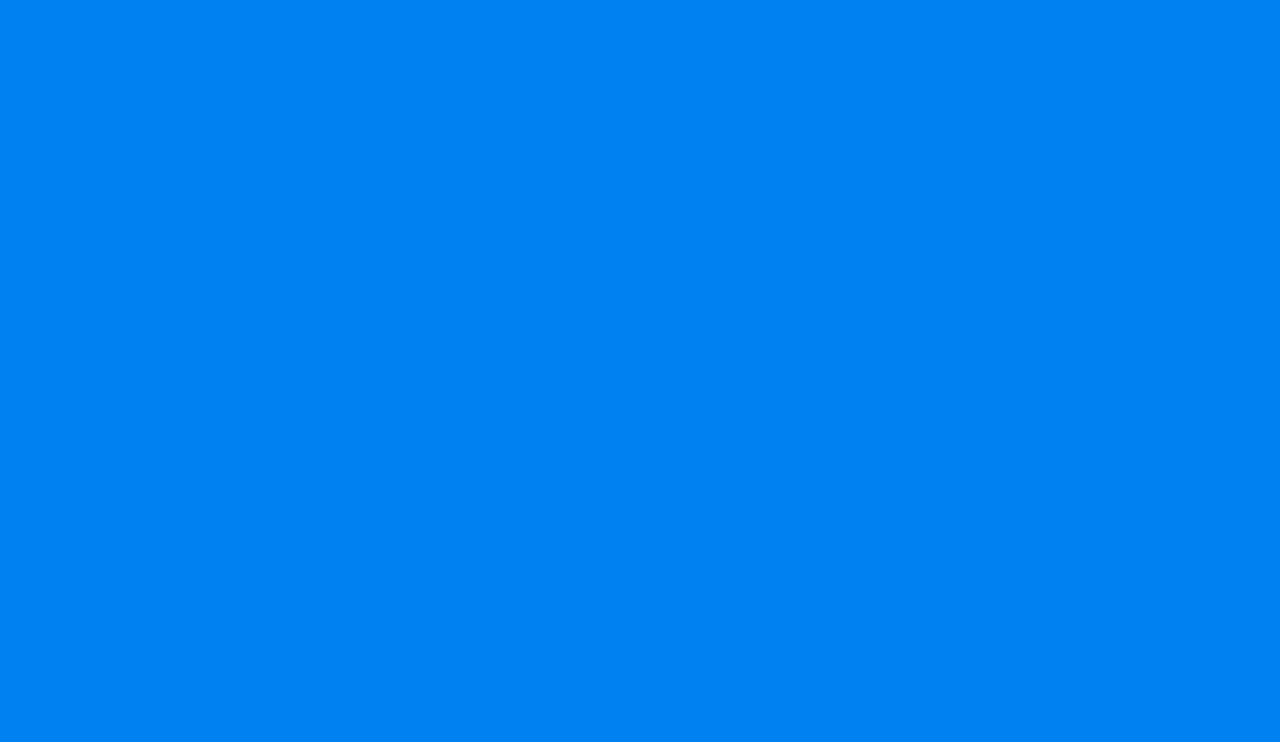
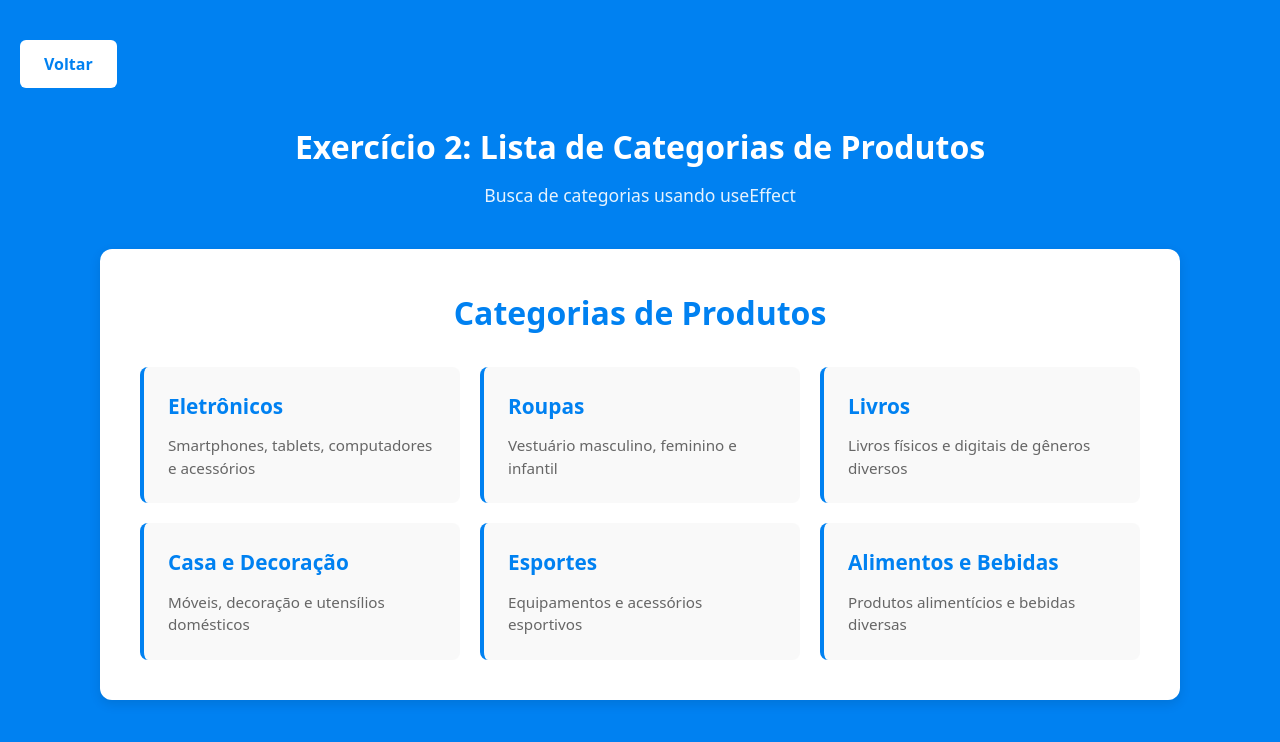
Before and after one commit to thiagoperest/desenvolvimento-react-DR4_TP2, a React (Vite) app: page /exercicio-2 in a window 1280 px wide. Before the commit this address had no page. Shown: the top 742 px of the page. Built offline with nearby package versions, Linux system fonts and the light colour scheme.

Commit message:
feat: add exercício 2

```diff
--- /dev/null
+++ b/public/categorias.json
@@ -0,0 +1,34 @@
+{
+  "categorias": [
+    {
+      "id": 1,
+      "nome": "Eletrônicos",
+      "descricao": "Smartphones, tablets, computadores e acessórios"
+    },
+    {
+      "id": 2,
+      "nome": "Roupas",
+      "descricao": "Vestuário masculino, feminino e infantil"
+    },
+    {
+      "id": 3,
+      "nome": "Livros",
+      "descricao": "Livros físicos e digitais de gêneros diversos"
+    },
+    {
+      "id": 4,
+      "nome": "Casa e Decoração",
+      "descricao": "Móveis, decoração e utensílios domésticos"
+    },
+    {
+      "id": 5,
+      "nome": "Esportes",
+      "descricao": "Equipamentos e acessórios esportivos"
+    },
+    {
+      "id": 6,
+      "nome": "Alimentos e Bebidas",
+      "descricao": "Produtos alimentícios e bebidas diversas"
+    }
+  ]
+}
--- /dev/null
+++ b/src/components/FetchCategorias.css
@@ -0,0 +1,67 @@
+.categorias-container {
+  background: white;
+  padding: 40px;
+  border-radius: 12px;
+  box-shadow: 0 4px 12px rgba(0, 0, 0, 0.1);
+  max-width: 1000px;
+  margin: 0 auto;
+}
+
+.categorias-container h2 {
+  margin: 0 0 30px 0;
+  color: #0081f1;
+  text-align: center;
+  font-size: 2rem;
+}
+
+.categorias-grid {
+  display: grid;
+  grid-template-columns: repeat(auto-fit, minmax(280px, 1fr));
+  gap: 20px;
+}
+
+.categoria-card {
+  background: #f9f9f9;
+  padding: 24px;
+  border-radius: 8px;
+  border-left: 4px solid #0081f1;
+  transition: transform 0.3s ease, box-shadow 0.3s ease;
+}
+
+.categoria-card:hover {
+  transform: translateY(-4px);
+  box-shadow: 0 6px 16px rgba(0, 129, 241, 0.2);
+}
+
+.categoria-card h3 {
+  margin: 0 0 12px 0;
+  color: #0081f1;
+  font-size: 1.3rem;
+}
+
+.categoria-card p {
+  margin: 0;
+  color: #666;
+  font-size: 0.95rem;
+  line-height: 1.5;
+}
+
+.loading,
+.error {
+  text-align: center;
+  padding: 40px;
+  background: white;
+  border-radius: 12px;
+  font-size: 1.2rem;
+  max-width: 500px;
+  margin: 0 auto;
+}
+
+.loading {
+  color: #0081f1;
+}
+
+.error {
+  color: #e74c3c;
+  border-left: 4px solid #e74c3c;
+}
--- /dev/null
+++ b/src/components/FetchCategorias.jsx
@@ -0,0 +1,48 @@
+import { useState, useEffect } from 'react'
+import './FetchCategorias.css'
+
+export default function FetchCategorias() {
+  const [categorias, setCategorias] = useState([])
+  const [loading, setLoading] = useState(true)
+  const [error, setError] = useState(null)
+
+  useEffect(() => {
+    fetch('/categorias.json')
+      .then(response => {
+        if (!response.ok) {
+          throw new Error('Erro ao carregar categorias')
+        }
+        return response.json()
+      })
+      .then(data => {
+        setCategorias(data.categorias)
+        setLoading(false)
+      })
+      .catch(err => {
+        setError(err.message)
+        setLoading(false)
+      })
+  }, [])
+
+  if (loading) {
+    return <div className="loading">Carregando categorias...</div>
+  }
+
+  if (error) {
+    return <div className="error">Erro: {error}</div>
+  }
+
+  return (
+    <div className="categorias-container">
+      <h2>Categorias de Produtos</h2>
+      <div className="categorias-grid">
+        {categorias.map((categoria) => (
+          <div key={categoria.id} className="categoria-card">
+            <h3>{categoria.nome}</h3>
+            <p>{categoria.descricao}</p>
+          </div>
+        ))}
+      </div>
+    </div>
+  )
+}
--- /dev/null
+++ b/src/pages/Exercicio2.css
@@ -0,0 +1,27 @@
+.exercicio-container {
+  background-color: #0081f1;
+  min-height: 100vh;
+  padding: 40px 20px;
+}
+
+.header {
+  text-align: center;
+  margin-bottom: 40px;
+}
+
+.header h1 {
+  font-size: 2rem;
+  color: white;
+  margin-bottom: 10px;
+}
+
+.header p {
+  font-size: 1.1rem;
+  color: white;
+  opacity: 0.9;
+}
+
+.exercicio-content {
+  max-width: 1200px;
+  margin: 0 auto;
+}
--- /dev/null
+++ b/src/pages/Exercicio2.jsx
@@ -0,0 +1,19 @@
+import BotaoVoltar from '../components/BotaoVoltar'
+import FetchCategorias from '../components/FetchCategorias'
+import './Exercicio2.css'
+
+export default function Exercicio2() {
+  return (
+    <div className="exercicio-container">
+      <BotaoVoltar />
+      <div className="header">
+        <h1>Exercício 2: Lista de Categorias de Produtos</h1>
+        <p>Busca de categorias usando useEffect</p>
+      </div>
+
+      <div className="exercicio-content">
+        <FetchCategorias />
+      </div>
+    </div>
+  )
+}
--- a/src/pages/Home.jsx
+++ b/src/pages/Home.jsx
@@ -8,6 +8,12 @@ export default function Home() {
       titulo: 'Formulário de Login Simples',
       descricao: 'Formulário de login usando useState com um único objeto',
       rota: '/exercicio-1'
+    },
+    {
+      id: 2,
+      titulo: 'Lista de Categorias de Produtos',
+      descricao: 'Busca de categorias usando useEffect',
+      rota: '/exercicio-2'
     }
   ]
 
--- a/src/routes/index.jsx
+++ b/src/routes/index.jsx
@@ -1,12 +1,14 @@
 import { Routes, Route } from 'react-router-dom'
 import Home from '../pages/Home'
 import Exercicio1 from '../pages/Exercicio1'
+import Exercicio2 from '../pages/Exercicio2'
 
 export function AppRoutes() {
   return (
     <Routes>
       <Route path="/" element={<Home />} />
       <Route path="/exercicio-1" element={<Exercicio1 />} />
+      <Route path="/exercicio-2" element={<Exercicio2 />} />
     </Routes>
   )
 }
```
